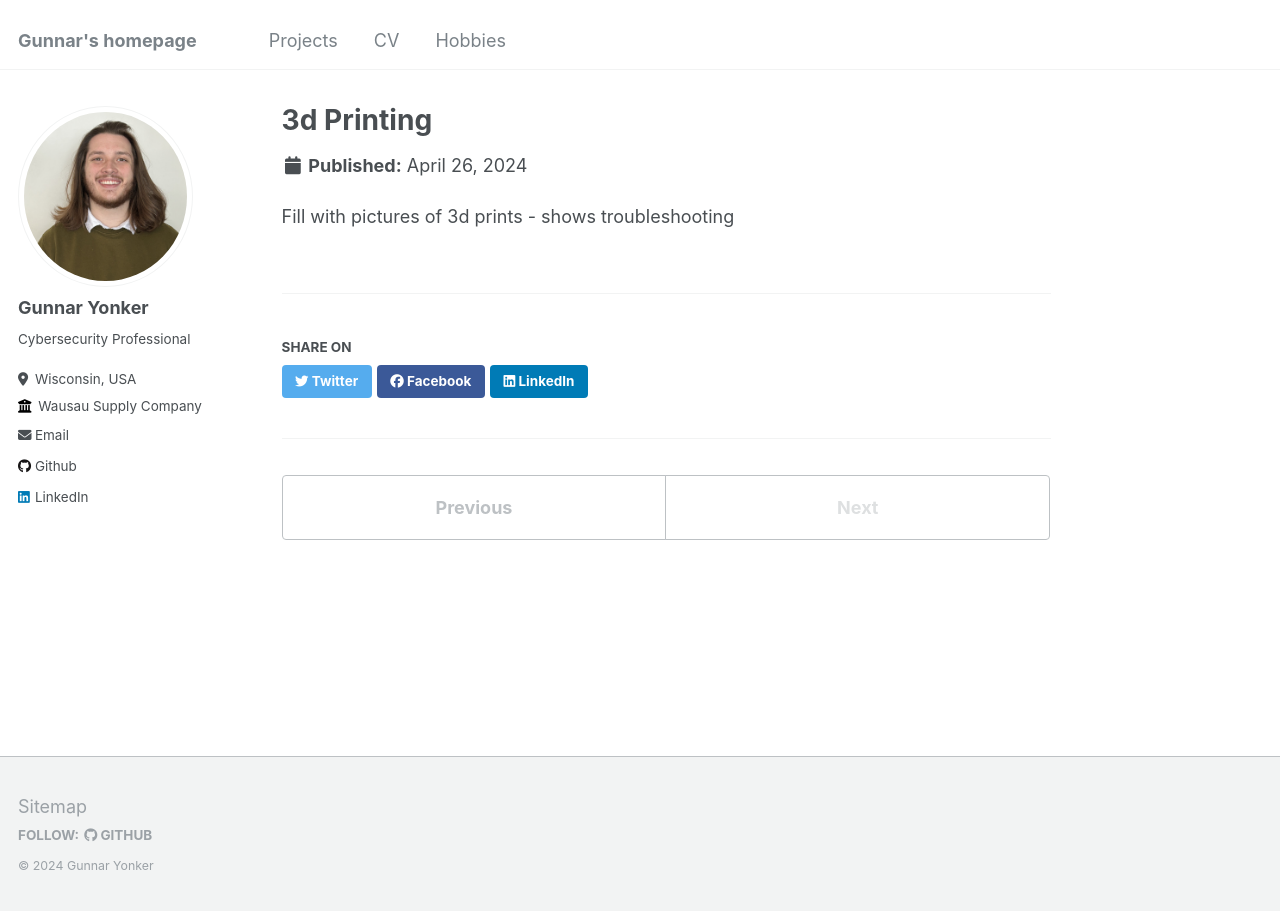
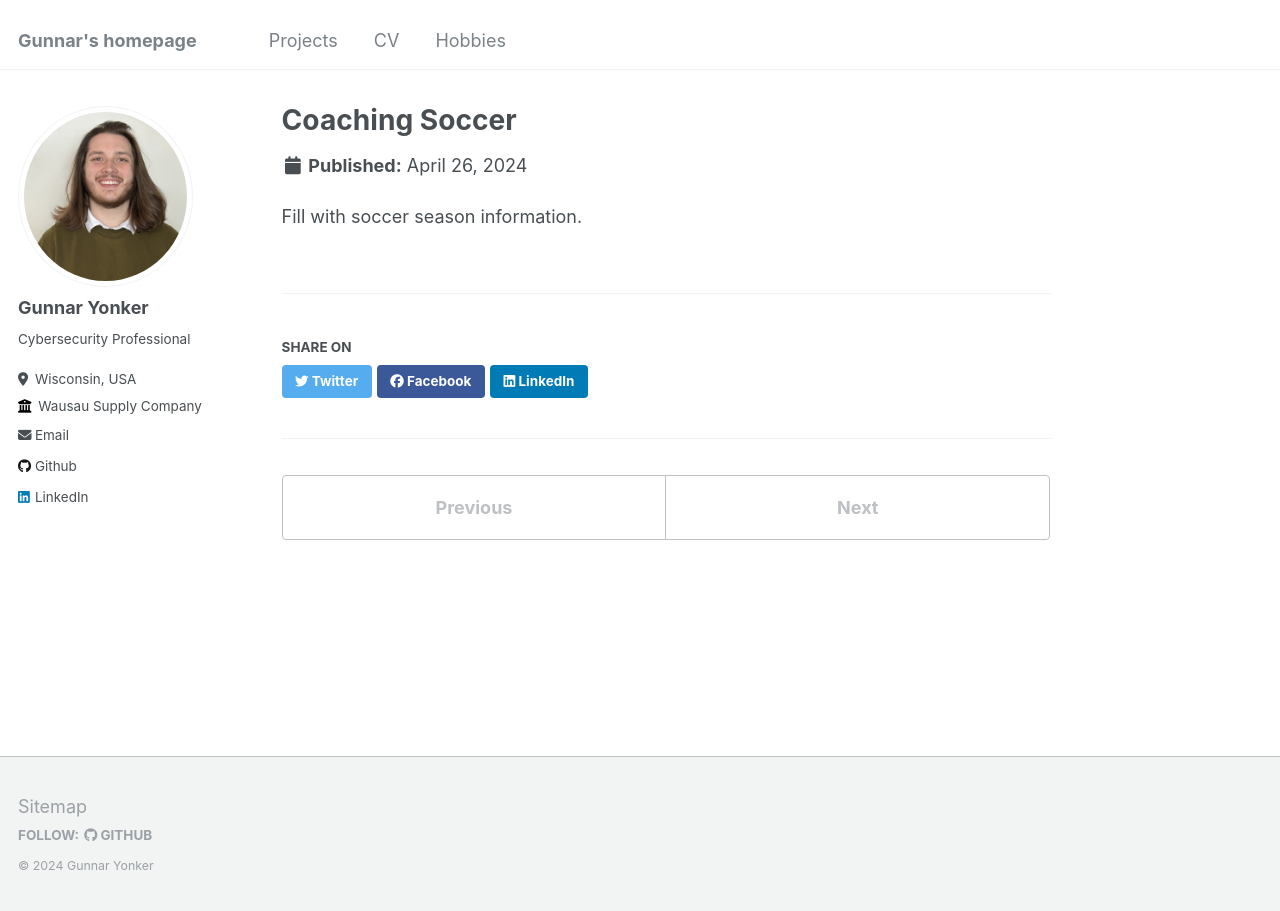
Before and after one commit to gunnaryonker/gunnaryonker.github.io, a Jekyll site: the page built from _portfolio/portfolio-2.html, in a window 1280 px wide. Built offline with Jekyll 4.4.1, drawn with Linux system fonts in a browser that asks for light colours.

```diff
--- a/_portfolio/portfolio-2.html
+++ b/_portfolio/portfolio-2.html
@@ -1,7 +1,7 @@
 ---
-title: "3d Printing"
-excerpt: "Elegoo Neptune 3 Pro<br/><img src='/images/500x300.png'>"
+title: "Coaching Soccer"
+excerpt: "D.C. Everest JV1 Head Coach<br/><img src='/images/500x300.png'>"
 collection: portfolio
 ---
 
-Fill with pictures of 3d prints - shows troubleshooting
+Fill with soccer season information.
```
Also changed, not shown: _pages/projects.md (+1 -4 lines), _portfolio/portfolio-1.md (+3 -3 lines), _portfolio/portfolio-3.md (added, +7 -0 lines).
